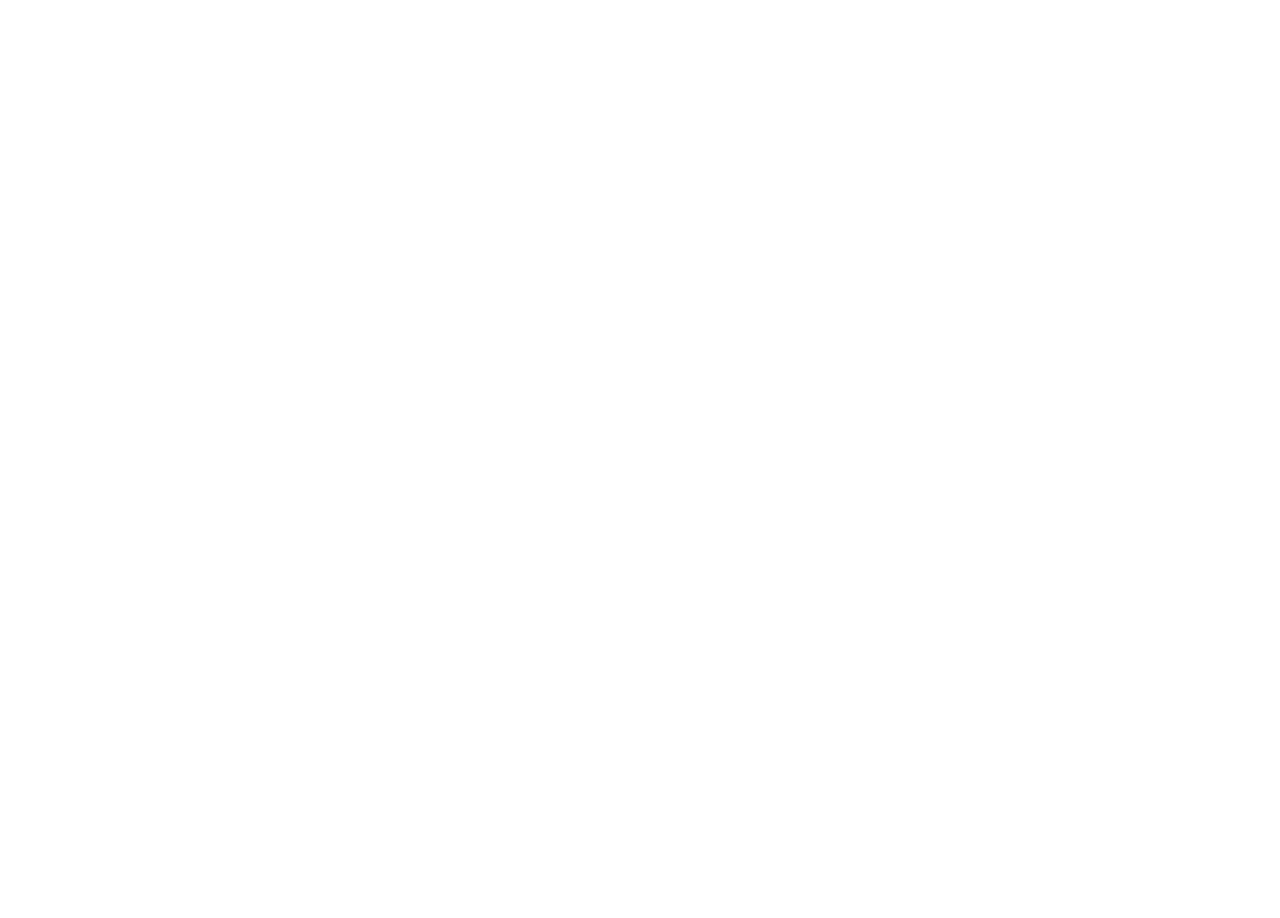
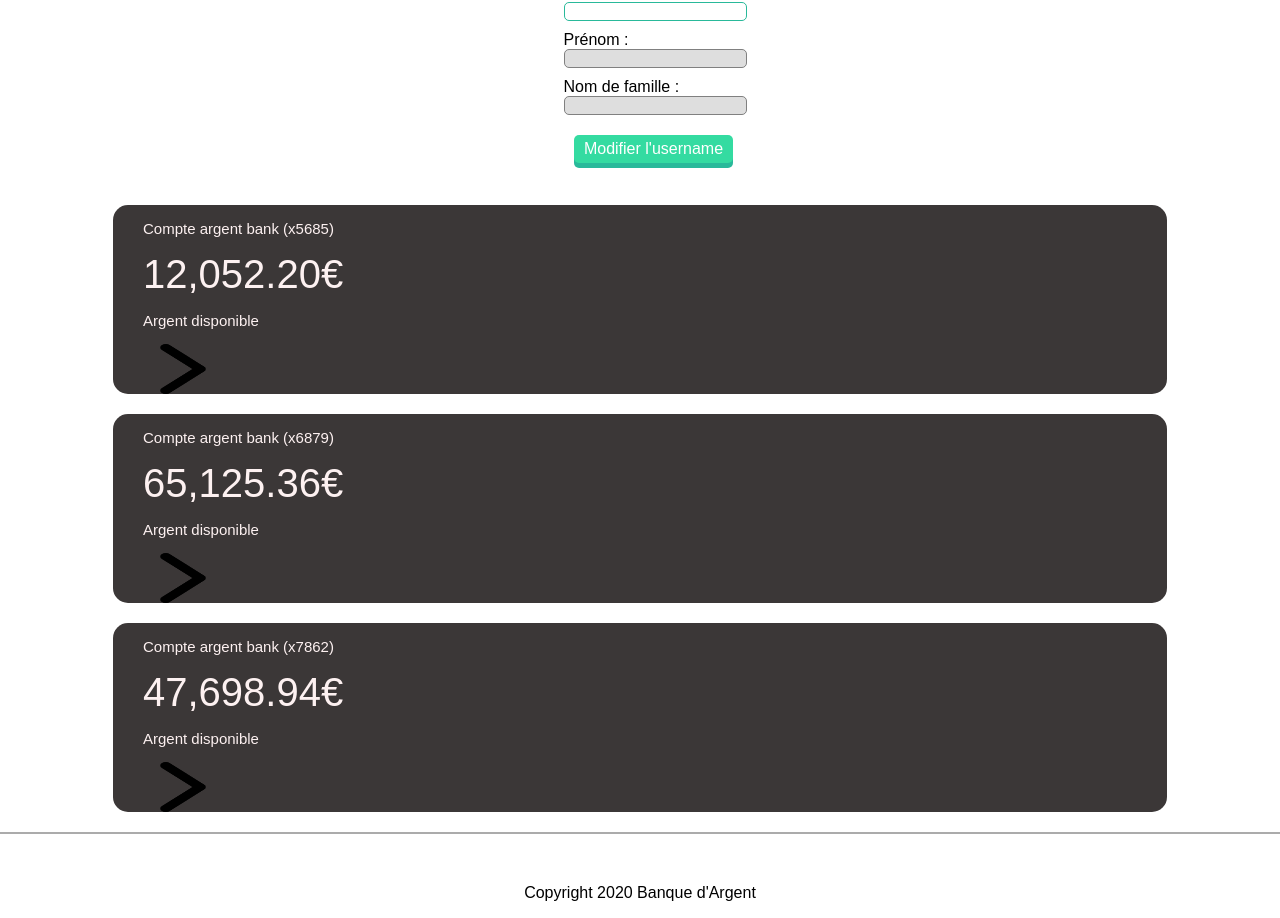
Before and after one commit to mehdi660/ArgentBankProject, a React (Create React App) app in the folder Frontend/: page /profile in a window 1280 px wide. Before the commit this address led to /error. Shown: the part 522-1440 px from the top of the page. Before the commit the page ends 800 px from the top, so only its background shows below. Built offline with nearby package versions, Linux system fonts and the light colour scheme; no server answers.

Commit message:
ajout des données de comptes fictive

```diff
--- a/Frontend/src/App.js
+++ b/Frontend/src/App.js
@@ -1,5 +1,5 @@
 import React from "react";
-import Route from "./Routes/Route";
+import Route from "./Routes/Router";
 
 const App = () => {
   return (
--- a/Frontend/src/Routes/Route.js
+++ b/Frontend/src/Routes/Router.js
@@ -6,9 +6,7 @@
 import Error from "../pages/Error";
 import SignUp from "../pages/SignUp";
 
-const route = () => {
-  const token = localStorage.getItem("token");
-
+const Router = () => {
   return (
     <div>
       <BrowserRouter>
@@ -16,13 +14,8 @@
           <Route path="/" element={<Home />} />
           <Route path="/login" element={<Login />} />
           <Route path="/signup" element={<SignUp />} />
-          {token ? (
-            <>
-              <Route path="/profile" element={<Profile />} />
-            </>
-          ) : (
-            <Route path="/profile" element={<Navigate to="/error" />} />
-          )}
+          <Route path="/profile" element={<Profile />} />
+          <Route path="*" element={<Navigate to="/error" />} />
           <Route path="/error" element={<Error />} />
         </Routes>
       </BrowserRouter>
@@ -30,4 +23,4 @@
   );
 };
 
-export default route;
+export default Router;
--- /dev/null
+++ b/Frontend/src/components/Account.js
@@ -0,0 +1,17 @@
+import React from "react";
+import arrow from "../assets/img/arrow-acnt.png";
+
+const Account = ({ state }) => {
+  return (
+    <section className="account">
+      <div className="account-ctnr">
+        <h3 className="account-title">{state.account}</h3>
+        <p className="account-balance">{state.balance}</p>
+        <p className="account-available">{state.available}</p>
+        <img className="transaction" src={arrow} alt="voir transaction" />
+      </div>
+    </section>
+  );
+};
+
+export default Account;
--- a/Frontend/src/index.js
+++ b/Frontend/src/index.js
@@ -12,6 +12,7 @@
 import "./style/profile.css";
 import { Provider } from "react-redux";
 import store from "./app/store";
+import "./style/account.css";
 
 const root = ReactDOM.createRoot(document.getElementById("root"));
 root.render(
--- a/Frontend/src/pages/Profile.js
+++ b/Frontend/src/pages/Profile.js
@@ -6,6 +6,7 @@
 import Header from "../components/Header";
 import Footer from "../components/Footer";
 import { makeApiRequest } from "../service/callApi";
+import Account from "../components/Account";
 
 const Profile = () => {
   const userData = useSelector((state) => state.profile);
@@ -30,8 +31,30 @@
       <main id="main-profile">
         <h2 id="greeting">Bonjour, {userData.userName} 👋</h2>
         <UserName />
-        <Footer />
+
+        <Account
+          state={{
+            account: "Compte argent bank (x5685)",
+            balance: "12,052.20€",
+            available: "Argent disponible",
+          }}
+        />
+        <Account
+          state={{
+            account: "Compte argent bank (x6879)",
+            balance: "65,125.36€",
+            available: "Argent disponible",
+          }}
+        />
+        <Account
+          state={{
+            account: "Compte argent bank (x7862)",
+            balance: "47,698.94€",
+            available: "Argent disponible",
+          }}
+        />
       </main>
+      <Footer />
     </>
   );
 };
--- /dev/null
+++ b/Frontend/src/style/account.css
@@ -0,0 +1,38 @@
+.account {
+  display: flex;
+  align-items: center;
+  justify-content: center;
+}
+
+.account-ctnr {
+  display: flex;
+  flex-direction: column;
+  width: 80%;
+  height: 40%;
+  background-color: rgb(59, 55, 55);
+  margin-bottom: 20px;
+  padding-left: 30px;
+  border-radius: 15px;
+  color: rgb(253, 241, 241);
+}
+
+.account-title {
+  font-size: 15px;
+  font-weight: 200;
+}
+
+.account-balance {
+  font-size: 40px;
+  font-weight: 500;
+  margin: 0;
+}
+
+.account-available {
+  font-size: 15px;
+  font-weight: 200;
+}
+
+.transaction {
+  width: 80px;
+  height: 50px;
+}
```
Also changed, not shown: Frontend/src/assets/img/arrow-acnt.png (added).
